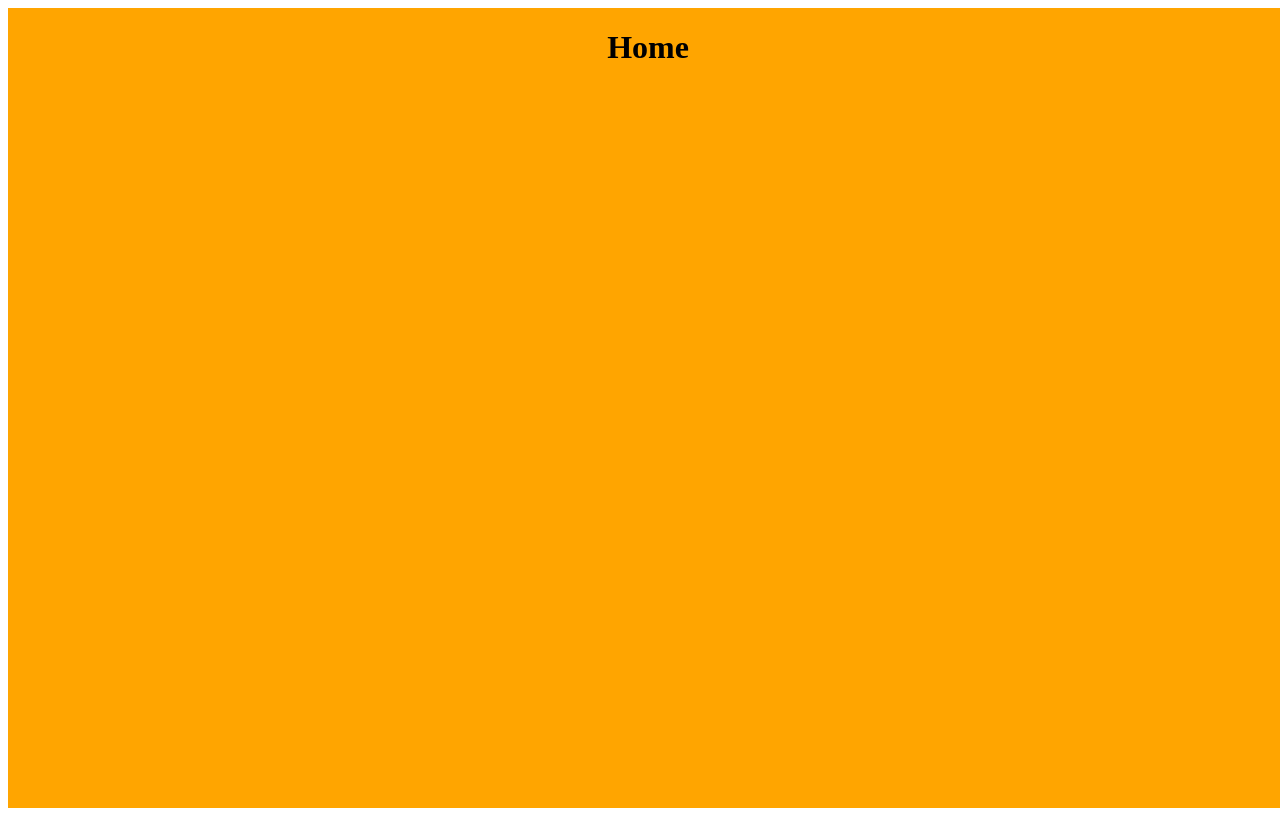
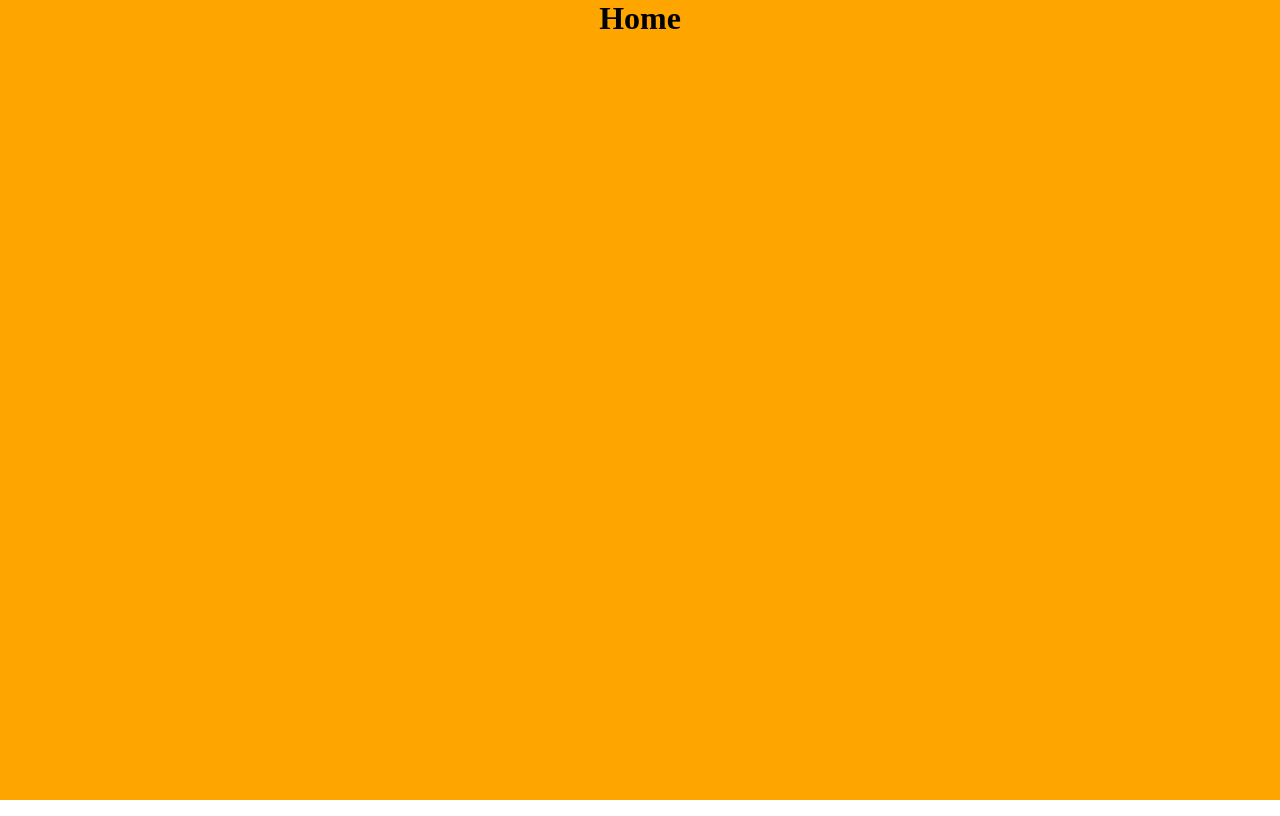
Before and after one commit to rhuangabrielsantos/rondas-dph, a React (Create React App) app: page / in a window 1280 px wide. Built offline with nearby package versions, Linux system fonts and the light colour scheme.

Commit message:
:lipstick: Added global style and theme

```diff
--- a/src/App.tsx
+++ b/src/App.tsx
@@ -1,9 +1,17 @@
-import React from "react";
+import { ThemeProvider } from "styled-components";
 
 import Router from "./Router";
 
+import { theme } from "./styles/theme";
+import GlobalStyle from "./styles/globalStyle";
+
 function App() {
-  return <Router />;
+  return (
+    <ThemeProvider theme={theme}>
+      <GlobalStyle />
+      <Router />
+    </ThemeProvider>
+  );
 }
 
 export default App;
--- /dev/null
+++ b/src/styles/globalStyle.ts
@@ -0,0 +1,11 @@
+import { createGlobalStyle } from "styled-components";
+
+const GlobalStyle = createGlobalStyle`
+  * {
+    margin: 0;
+    padding: 0;
+    box-sizing: border-box;
+  }
+`;
+
+export default GlobalStyle;
--- /dev/null
+++ b/src/styles/theme.ts
@@ -0,0 +1,7 @@
+export const theme = {
+  colors: {
+    primary: "#202124",
+    secondary: "#BCC1C7",
+    tertiary: "#F6F1EB",
+  },
+};
```
